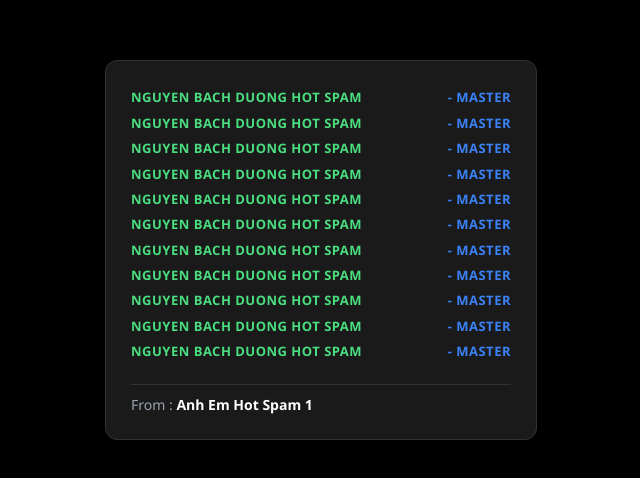
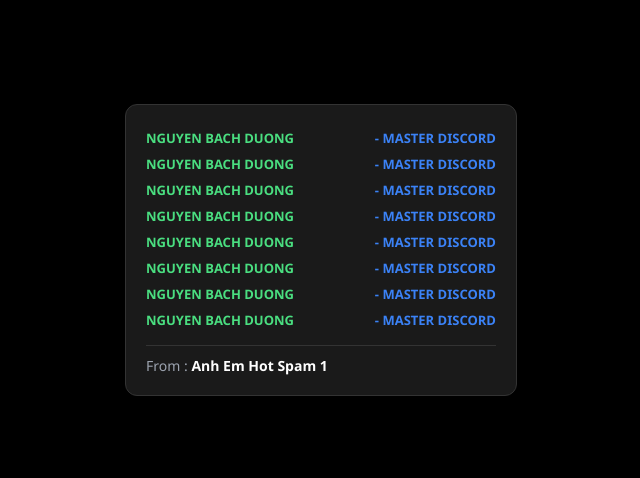
Before and after one commit to ttam5611011-cpu/frvlovediecphi, a plain HTML site: page index.html in a window 1280 px wide. Shown: the part 150-628 px from the top of the page, without its empty margins (319-959 px from the left). Drawn offline with Linux system fonts and the light colour scheme.

Commit message:
Update index.html

```diff
--- a/index.html
+++ b/index.html
@@ -7,9 +7,11 @@
     <title>NGUYEN BACH DUONG - MASTER DISCORD</title>
     <meta property="og:title" content="NGUYEN BACH DUONG HOT SPAM">
     <meta property="og:description" content="FROM : ANH EM HOT SPAM 1">
-    <meta property="og:image" content="https://i.imgur.com/8K5n7e6.png"> <meta property="og:type" content="website">
-    <meta name="theme-color" content="#4ade80"> <style>
-        /* GIAO DIỆN WEB */
+    <meta property="og:image" content="https://i.imgur.com/8K5n7e6.png">
+    <meta property="og:type" content="website">
+    <meta name="theme-color" content="#4ade80">
+
+    <style>
         body {
             background-color: #000;
             display: flex;
@@ -18,46 +20,67 @@
             height: 100vh;
             margin: 0;
             font-family: 'Segoe UI', Tahoma, Geneva, Verdana, sans-serif;
+            overflow: hidden;
         }
 
-        /* Khung Card bo góc giống trong ảnh */
+        /* Khung Card */
         .card {
             background-color: #1a1a1a;
             border: 1px solid #333;
             border-radius: 12px;
-            padding: 25px;
-            width: 380px;
+            padding: 20px;
+            width: 350px;
+            height: 250px; /* Cố định chiều cao để tạo hiệu ứng cuộn bên trong */
+            display: flex;
+            flex-direction: column;
             box-shadow: 0 10px 40px rgba(0, 0, 0, 0.8);
+            position: relative;
         }
 
-        /* Nội dung chữ lặp lại */
+        /* Vùng chứa chữ chạy - Có thuộc tính ẩn phần thừa */
+        .marquee-viewport {
+            flex-grow: 1;
+            overflow: hidden;
+            position: relative;
+        }
+
+        /* Danh sách chữ lặp lại */
         .content {
-            color: #4ade80; /* Màu xanh lá nhạt */
-            font-weight: 700;
-            font-size: 13px;
-            line-height: 1.8;
-            letter-spacing: 0.5px;
-            text-transform: uppercase;
+            display: flex;
+            flex-direction: column;
+            animation: scrollUp 10s linear infinite; /* Hiệu ứng chạy lên */
+        }
+
+        /* Animation cuộn lên */
+        @keyframes scrollUp {
+            0% { transform: translateY(0); }
+            100% { transform: translateY(-50%); } /* Chạy lên một nửa danh sách để tạo vòng lặp mượt */
         }
 
         .line {
             display: flex;
             justify-content: space-between;
-            margin-bottom: 2px;
+            color: #4ade80;
+            font-weight: 700;
+            font-size: 13px;
+            line-height: 2; /* Khoảng cách giữa các dòng */
+            text-transform: uppercase;
             white-space: nowrap;
         }
 
         .highlight-blue {
-            color: #3b82f6; /* Màu xanh dương cho chữ MASTER */
+            color: #3b82f6;
         }
 
-        /* Phần chân dòng From */
+        /* Phần chân dòng From cố định ở dưới */
         .footer {
-            margin-top: 20px;
+            margin-top: 10px;
             padding-top: 10px;
             border-top: 1px solid #333;
             color: #9ca3af;
             font-size: 14px;
+            background-color: #1a1a1a;
+            z-index: 10;
         }
 
         .from-text {
@@ -69,18 +92,25 @@
 <body>
 
     <div class="card">
-        <div class="content">
-            <div class="line"><span>NGUYEN BACH DUONG HOT SPAM</span> <span class="highlight-blue">- MASTER</span></div>
-            <div class="line"><span>NGUYEN BACH DUONG HOT SPAM</span> <span class="highlight-blue">- MASTER</span></div>
-            <div class="line"><span>NGUYEN BACH DUONG HOT SPAM</span> <span class="highlight-blue">- MASTER</span></div>
-            <div class="line"><span>NGUYEN BACH DUONG HOT SPAM</span> <span class="highlight-blue">- MASTER</span></div>
-            <div class="line"><span>NGUYEN BACH DUONG HOT SPAM</span> <span class="highlight-blue">- MASTER</span></div>
-            <div class="line"><span>NGUYEN BACH DUONG HOT SPAM</span> <span class="highlight-blue">- MASTER</span></div>
-            <div class="line"><span>NGUYEN BACH DUONG HOT SPAM</span> <span class="highlight-blue">- MASTER</span></div>
-            <div class="line"><span>NGUYEN BACH DUONG HOT SPAM</span> <span class="highlight-blue">- MASTER</span></div>
-            <div class="line"><span>NGUYEN BACH DUONG HOT SPAM</span> <span class="highlight-blue">- MASTER</span></div>
-            <div class="line"><span>NGUYEN BACH DUONG HOT SPAM</span> <span class="highlight-blue">- MASTER</span></div>
-            <div class="line"><span>NGUYEN BACH DUONG HOT SPAM</span> <span class="highlight-blue">- MASTER</span></div>
+        <div class="marquee-viewport">
+            <div class="content">
+                <div class="line"><span>NGUYEN BACH DUONG</span> <span class="highlight-blue">- MASTER DISCORD</span></div>
+                <div class="line"><span>NGUYEN BACH DUONG</span> <span class="highlight-blue">- MASTER DISCORD</span></div>
+                <div class="line"><span>NGUYEN BACH DUONG</span> <span class="highlight-blue">- MASTER DISCORD</span></div>
+                <div class="line"><span>NGUYEN BACH DUONG</span> <span class="highlight-blue">- MASTER DISCORD</span></div>
+                <div class="line"><span>NGUYEN BACH DUONG</span> <span class="highlight-blue">- MASTER DISCORD</span></div>
+                <div class="line"><span>NGUYEN BACH DUONG</span> <span class="highlight-blue">- MASTER DISCORD</span></div>
+                <div class="line"><span>NGUYEN BACH DUONG</span> <span class="highlight-blue">- MASTER DISCORD</span></div>
+                <div class="line"><span>NGUYEN BACH DUONG</span> <span class="highlight-blue">- MASTER DISCORD</span></div>
+                <div class="line"><span>NGUYEN BACH DUONG</span> <span class="highlight-blue">- MASTER DISCORD</span></div>
+                <div class="line"><span>NGUYEN BACH DUONG</span> <span class="highlight-blue">- MASTER DISCORD</span></div>
+                <div class="line"><span>NGUYEN BACH DUONG</span> <span class="highlight-blue">- MASTER DISCORD</span></div>
+                <div class="line"><span>NGUYEN BACH DUONG</span> <span class="highlight-blue">- MASTER DISCORD</span></div>
+                <div class="line"><span>NGUYEN BACH DUONG</span> <span class="highlight-blue">- MASTER DISCORD</span></div>
+                <div class="line"><span>NGUYEN BACH DUONG</span> <span class="highlight-blue">- MASTER DISCORD</span></div>
+                <div class="line"><span>NGUYEN BACH DUONG</span> <span class="highlight-blue">- MASTER DISCORD</span></div>
+                <div class="line"><span>NGUYEN BACH DUONG</span> <span class="highlight-blue">- MASTER DISCORD</span></div>
+            </div>
         </div>
 
         <div class="footer">
```
